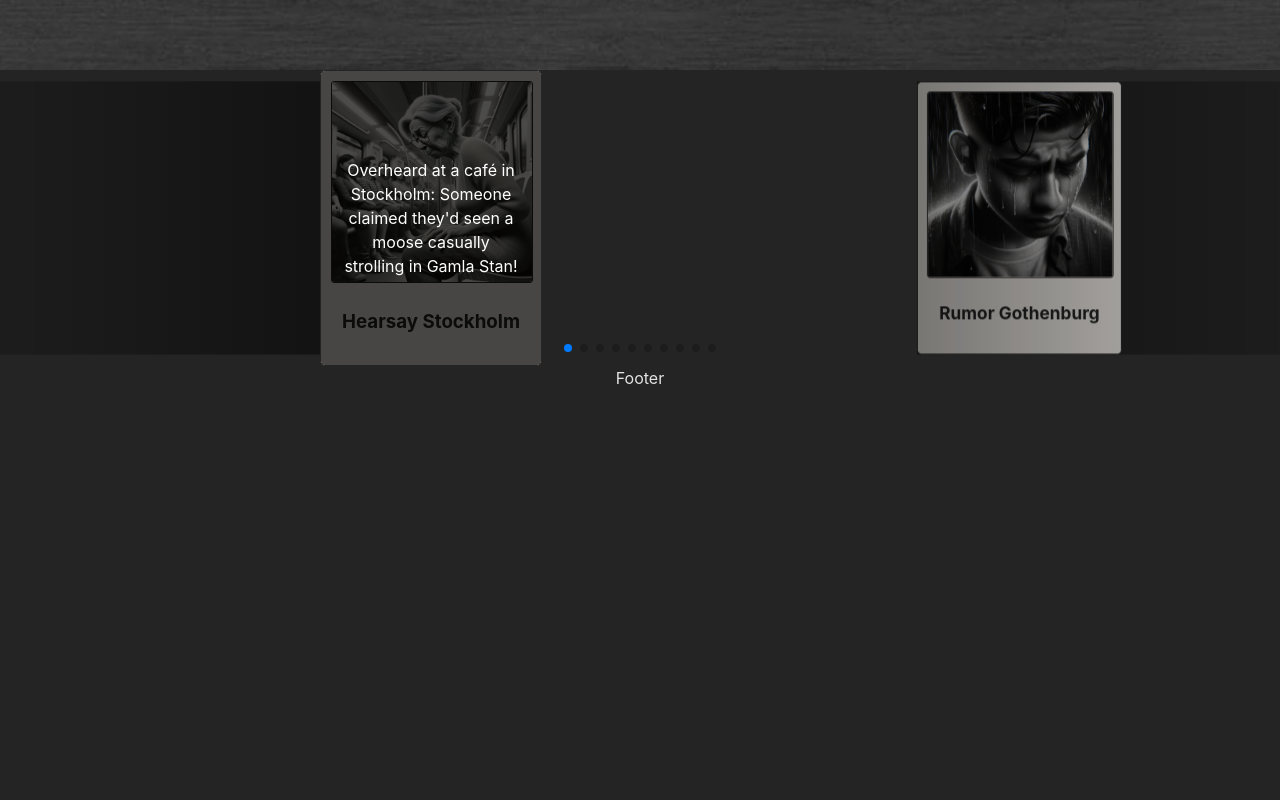
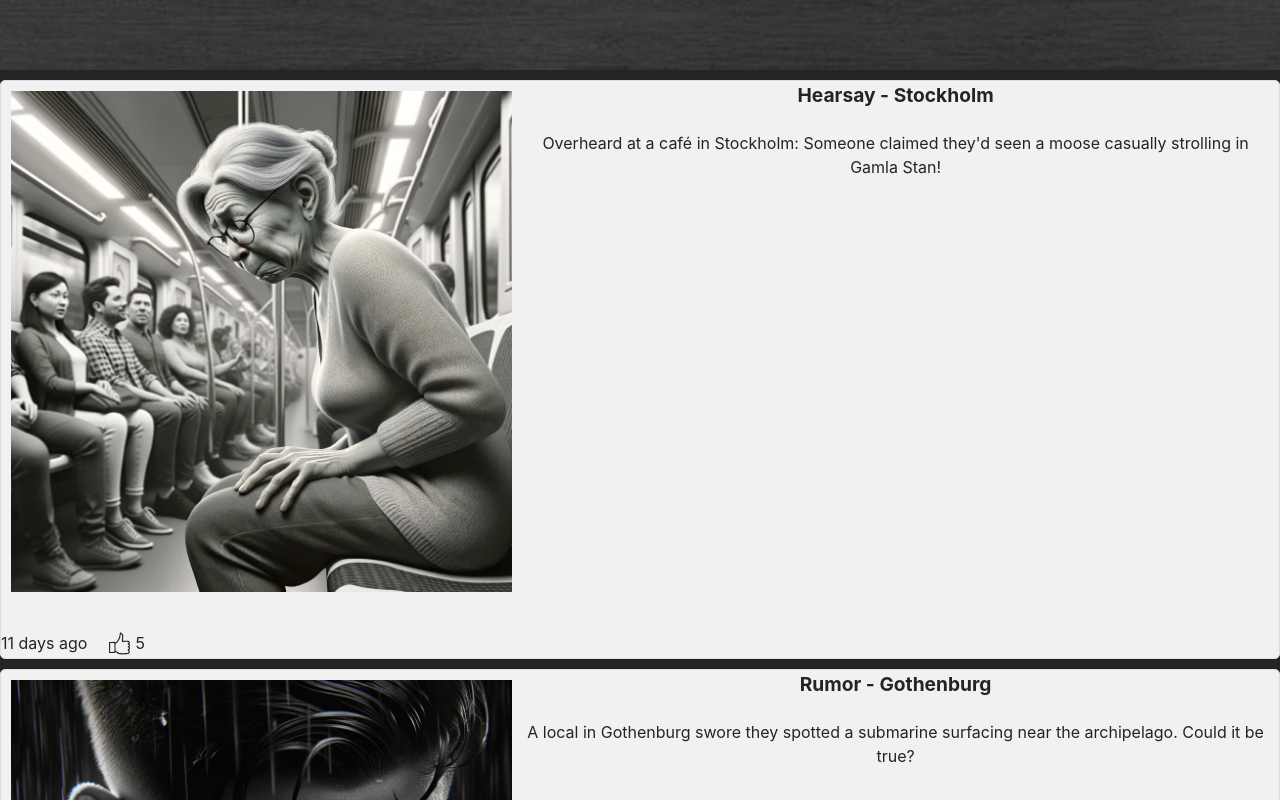
Before and after one commit to Technigo/final-boiler-plate-monorepo, a React (Vite) app in the folder frontend/: page / in a window 1280 px wide. Shown: the part 680-1480 px from the top of the page. Before the commit the page ends 1070 px from the top, so only its background shows below. Built offline with nearby package versions, Linux system fonts and the light colour scheme.

Commit message:
storylist

```diff
--- a/frontend/public/stories.json
+++ b/frontend/public/stories.json
@@ -99,6 +99,106 @@
       "ranking": 3,
       "category": "Rumor",
       "image": "image10.png"
+    },
+    {
+      "id": 11,
+      "content": "Overheard at a café in Stockholm: Someone claimed they'd seen a moose casually strolling in Gamla Stan!",
+      "createdAt": "2023-12-10T07:30:00Z",
+      "location": { "latitude": 59.3293, "longitude": 18.0686 },
+      "city": "Stockholm",
+      "ranking": 5,
+      "category": "Hearsay",
+      "image": "image1.png"
+    },
+    {
+      "id": 12,
+      "content": "A local in Gothenburg swore they spotted a submarine surfacing near the archipelago. Could it be true?",
+      "createdAt": "2023-12-09T15:45:00Z",
+      "location": { "latitude": 57.7089, "longitude": 11.9746 },
+      "city": "Gothenburg",
+      "ranking": 4,
+      "category": "Rumor",
+      "image": "image2.png"
+    },
+    {
+      "id": 13,
+      "content": "Rumor has it that a famous Hollywood star was seen buying kanelbullar at a bakery in Malmö!",
+      "createdAt": "2023-12-08T22:00:00Z",
+      "location": { "latitude": 55.604981, "longitude": 13.003822 },
+      "city": "Malmö",
+      "ranking": 4,
+      "category": "Hearsay",
+      "image": "image3.png"
+    },
+    {
+      "id": 14,
+      "content": "Did you hear about the Uppsala student who allegedly invented a new language just for their thesis?",
+      "createdAt": "2023-12-07T10:30:00Z",
+      "location": { "latitude": 59.8586, "longitude": 17.6389 },
+      "city": "Uppsala",
+      "ranking": 5,
+      "category": "Historical",
+      "image": "image4.png"
+    },
+    {
+      "id": 15,
+      "content": "A group in Umeå claimed they found a hidden treasure map in an old book at the city library.",
+      "createdAt": "2023-12-06T03:15:00Z",
+      "location": { "latitude": 63.8258, "longitude": 20.263 },
+      "city": "Umeå",
+      "ranking": 5,
+      "category": "Historical",
+      "image": "image5.png"
+    },
+    {
+      "id": 16,
+      "content": "Locals in Lund were baffled by a mysterious cat that only appears during full moons to play the piano in a window.",
+      "createdAt": "2023-12-05T19:00:00Z",
+      "location": { "latitude": 55.7047, "longitude": 13.191 },
+      "city": "Lund",
+      "ranking": 3,
+      "category": "Rumor",
+      "image": "image6.png"
+    },
+    {
+      "id": 17,
+      "content": "A fisherman in Helsingborg insists he caught a fish that could speak three languages!",
+      "createdAt": "2023-12-04T14:25:00Z",
+      "location": { "latitude": 56.0465, "longitude": 12.6945 },
+      "city": "Helsingborg",
+      "ranking": 4,
+      "category": "Hearsay",
+      "image": "image7.png"
+    },
+    {
+      "id": 18,
+      "content": "A mysterious figure in a cloak was seen performing magic tricks on the streets of Västerås.",
+      "createdAt": "2023-12-03T22:10:00Z",
+      "location": { "latitude": 59.6099, "longitude": 16.5448 },
+      "city": "Västerås",
+      "ranking": 2,
+      "category": "Rumor",
+      "image": "image8.png"
+    },
+    {
+      "id": 19,
+      "content": "Residents of Örebro talk about a secret underground city only accessible through hidden passages in the castle.",
+      "createdAt": "2023-12-02T08:00:00Z",
+      "location": { "latitude": 59.2753, "longitude": 15.2134 },
+      "city": "Örebro",
+      "ranking": 5,
+      "category": "Historical",
+      "image": "image9.png"
+    },
+    {
+      "id": 20,
+      "content": "In Linköping, there's a tale of a ghostly cyclist who rides through the main square at midnight.",
+      "createdAt": "2023-12-01T11:30:00Z",
+      "location": { "latitude": 58.4108, "longitude": 15.6214 },
+      "city": "Linköping",
+      "ranking": 3,
+      "category": "Rumor",
+      "image": "image10.png"
     }
   ]
 }
--- a/frontend/src/components/Carousel/Carousel.css
+++ b/frontend/src/components/Carousel/Carousel.css
@@ -12,3 +12,23 @@
   transform: scale(1);
   z-index: 100; /* Higher z-index for active slide */
 }
+
+/* Styles for larger screens */
+@media (min-width: 600px) {
+  .story-card {
+    width: 200px; /* Larger width on desktop */
+    /* Other styles... */
+  }
+}
+@media (min-width: 768px) {
+  .story-card {
+    width: 300px; /* Larger width on desktop */
+    /* Other styles... */
+  }
+}
+@media (min-width: 1024px) {
+  .story-card {
+    width: 400px; /* Larger width on desktop */
+    /* Other styles... */
+  }
+}
--- /dev/null
+++ b/frontend/src/components/StoryCardList/StoryCardList.css
@@ -0,0 +1,64 @@
+.story-card-list {
+    display: flex;
+    align-items: flex-start;
+    margin-bottom: 10px;
+    margin-top: 10px;
+    border: 1px solid #ddd;
+    background-color: #f1f1f1;
+    border-radius: 5px;
+  }
+  .left-wrapper {
+    flex-basis: 40%;
+  }
+  .story-card-list .story-image {
+    padding: 5px;
+  }
+  .story-image img {
+    padding: 5px;
+  }
+  .story-card-list .story-image img {
+    width: 100%;
+    height: auto;
+    border-radius: 5px;
+  }
+
+  .story-card-list .story-content {
+    flex-basis: 60%;
+    max-height: 200px;
+  overflow-y: auto;
+  }
+  .story-card-list .story-info {
+    margin-bottom: 10px;
+  }
+  .story-card-list .story-info h3 {
+    margin: 0;
+    color: #242424;
+    font-size: 1.2em;
+  }
+  .story-content p {
+    color: #242424;
+    padding: 5px;
+  }
+  .story-footer span {
+    color: #242424;
+  }
+  .story-footer {
+    height: 30px;
+  }
+  .like-icon {
+    width: 25px;
+    margin-left: 20px;
+  }
+  .story-card-list .story-footer {
+    display: flex;
+    align-items: center;
+    margin-top: 20px;
+    color: #242424;
+  }
+  .story-card-list .story-footer img {
+    filter: invert(0);
+  }
+  .story-card-list img {
+    width: 25px;
+    margin-right: 3px;
+  }
--- /dev/null
+++ b/frontend/src/components/StoryCardList/StoryCardList.jsx
@@ -0,0 +1,41 @@
+import PropTypes from 'prop-types';
+import './StoryCardList.css';
+import likeIcon from '../../assets/likeBlack.svg';
+import { timeSince } from '../utils/timeUtils';
+
+export const StoryCardList = ({ story }) => {
+
+
+  return (
+    <div className="story-card-list">
+    <div className='left-wrapper'>
+      <div className="story-image">
+        <img src={`/${story.image}`} alt={`${story.city} story`} />
+        </div>
+        <div className="story-footer">
+          {timeSince(story.createdAt)}
+          <img className="like-icon" src={likeIcon} alt="Like" />
+          <span className="like-count">{story.ranking}</span>
+        </div>
+        </div>
+      <div className="story-content">
+      <div className="story-info">
+          <h3>{story.category} - {story.city}</h3>
+        </div>
+        <p>{story.content}</p>
+
+      </div>
+    </div>
+  );
+};
+
+StoryCardList.propTypes = {
+  story: PropTypes.shape({
+    city: PropTypes.string.isRequired,
+    content: PropTypes.string.isRequired,
+    category: PropTypes.string.isRequired,
+    image: PropTypes.string.isRequired,
+    createdAt: PropTypes.string.isRequired,
+    ranking: PropTypes.number.isRequired
+  }).isRequired
+};
--- a/frontend/src/components/StoryList/StoryList.jsx
+++ b/frontend/src/components/StoryList/StoryList.jsx
@@ -1,7 +1,23 @@
-
+import { useState, useEffect } from 'react';
+import { StoryCardList } from '../StoryCardList/StoryCardList';
 
 export const StoryList = () => {
+  const [stories, setStories] = useState([]);
+
+  useEffect(() => {
+    fetch('stories.json')
+      .then(response => response.json())
+      .then(data => setStories(data.stories))
+      .catch(error => console.error('Error fetching stories:', error));
+  }, []);
+
   return (
-    <div>StoryList</div>
-  )
-}
+    <div className="story-list">
+      {stories.map(story => (
+        <StoryCardList key={story.id} story={story} />
+      ))}
+    </div>
+  );
+};
+
+export default StoryList;
--- a/frontend/src/components/Storycard/Storycard.css
+++ b/frontend/src/components/Storycard/Storycard.css
@@ -9,7 +9,6 @@
   width: 200px; /* Adjust as needed */
   text-align: center;
   overflow: hidden;
-
  }
 
  .story-card img {
@@ -41,6 +40,13 @@
  align-items: center;
  justify-content: center;
  text-align: center;
+ flex-direction: column;
+}
+
+.overlay-date-icon img {
+  width: 30px;
+  margin-bottom: -5px;
+  margin-left: 40px;
 }
 
  .story-card.active .story-overlay {
--- a/frontend/src/components/Storycard/Storycard.jsx
+++ b/frontend/src/components/Storycard/Storycard.jsx
@@ -1,6 +1,8 @@
 
 import PropTypes from 'prop-types';
 import './Storycard.css';
+import { timeSince } from '../utils/timeUtils';
+import likeIcon from '../../assets/like.svg';
 
 
 export const StoryCard = ({ story, isActive }) => {
@@ -21,11 +23,14 @@ export const StoryCard = ({ story, isActive }) => {
     <div className="story-info">
       <h3>{story.category} {story.city}</h3>
     </div>
-
-    {/* Conditionally render full content for the active card */}
     {isActive && (
       <div className="story-overlay">
         <p>{story.content}</p>
+        <div className="overlay-date-icon">
+	          {timeSince(story.createdAt)}
+	          <img src={likeIcon} alt="Like" />
+	          <span className="like-count">{story.ranking}</span>
+	        </div>
       </div>
     )}
   </div>
@@ -37,8 +42,9 @@ StoryCard.propTypes = {
     city: PropTypes.string.isRequired,
     content: PropTypes.string.isRequired,
     category: PropTypes.string.isRequired,
+    ranking: PropTypes.number.isRequired,
+    createdAt: PropTypes.string.isRequired,
     image: PropTypes.string.isRequired
   }).isRequired,
   isActive: PropTypes.bool,
-  onClick: PropTypes.func
 };
--- /dev/null
+++ b/frontend/src/components/utils/timeUtils.js
@@ -0,0 +1,27 @@
+export const timeSince = (dateString) => {
+  const date = new Date(dateString);
+  const seconds = Math.floor((new Date() - date) / 1000);
+
+  let interval = seconds / 31536000; // Calculate years
+
+  if (interval > 1) {
+    return Math.floor(interval) + " years ago";
+  }
+  interval = seconds / 2592000; // Calculate months
+  if (interval > 1) {
+    return Math.floor(interval) + " months ago";
+  }
+  interval = seconds / 86400; // Calculate days
+  if (interval > 1) {
+    return Math.floor(interval) + " days ago";
+  }
+  interval = seconds / 3600; // Calculate hours
+  if (interval > 1) {
+    return Math.floor(interval) + " hours ago";
+  }
+  interval = seconds / 60; // Calculate minutes
+  if (interval > 1) {
+    return Math.floor(interval) + " minutes ago";
+  }
+  return Math.floor(seconds) + " seconds ago"; // Calculate seconds
+};
--- a/frontend/src/pages/LandingPage/Landingpage.jsx
+++ b/frontend/src/pages/LandingPage/Landingpage.jsx
@@ -3,12 +3,14 @@ import { NavBar } from '../../components/NavBar/NavBar';
 import { Hero } from '../../components/Hero/Hero';
 import { Footer } from '../../components/Footer/Footer';
 import { Outlet } from 'react-router-dom'; // For rendering nested routes
+import { StoryList } from '../../components/StoryList/StoryList';
 
 export const LandingPage = () => {
   return (
     <div>
       <NavBar />
       <Hero />
+      <StoryList />
       <div className='outlet-wrapper'>
         <Outlet /> {/* This is where the content will change */}
       </div>
```
Also changed, not shown: frontend/src/assets/like.svg (added), frontend/src/assets/likeblack.svg (added). Lines whose indentation alone changed are shown as unchanged.
